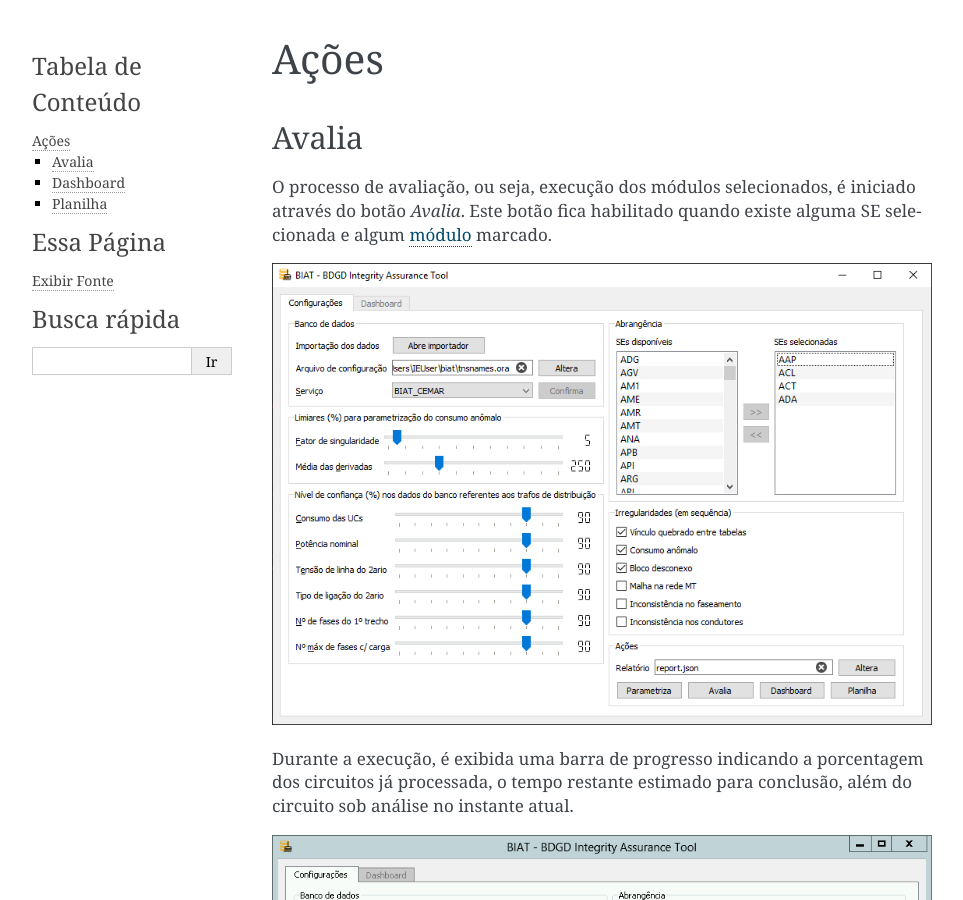
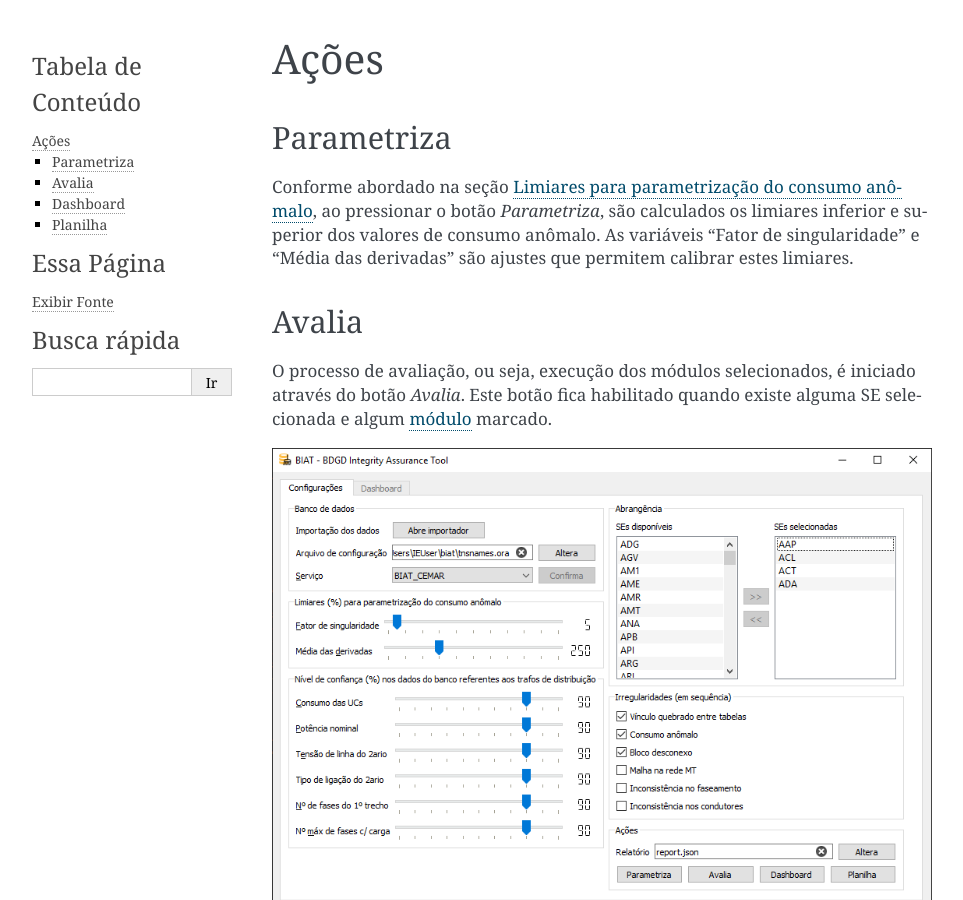
Before and after one commit to paulobaumann/BIAT, a Sphinx documentation site: the page built from docs/source/acoes.rst, in a window 1280 px wide and 900 px high. Shown: the whole window, without its empty margins (148-1111 px from the left). Built offline with Sphinx 7.4.7, drawn with Linux system fonts in a browser that asks for light colours.

Commit message:
Complementa documentação de Ações sobre Parametriza
Faltou descrever o botão Parametriza na seção Ações.

```diff
--- a/docs/source/acoes.rst
+++ b/docs/source/acoes.rst
@@ -1,5 +1,15 @@
 Ações
 -----
+
+Parametriza
+~~~~~~~~~~~
+
+Conforme abordado na seção `Limiares para parametrização do consumo anômalo`_,
+ao pressionar o botão *Parametriza*, são calculados os limiares inferior e
+superior dos valores de consumo anômalo. As variáveis "Fator de singularidade" e
+"Média das derivadas" são ajustes que permitem calibrar estes limiares.
+
+.. _Limiares para parametrização do consumo anômalo: parametrizacao.html
 
 Avalia
 ~~~~~~
```
